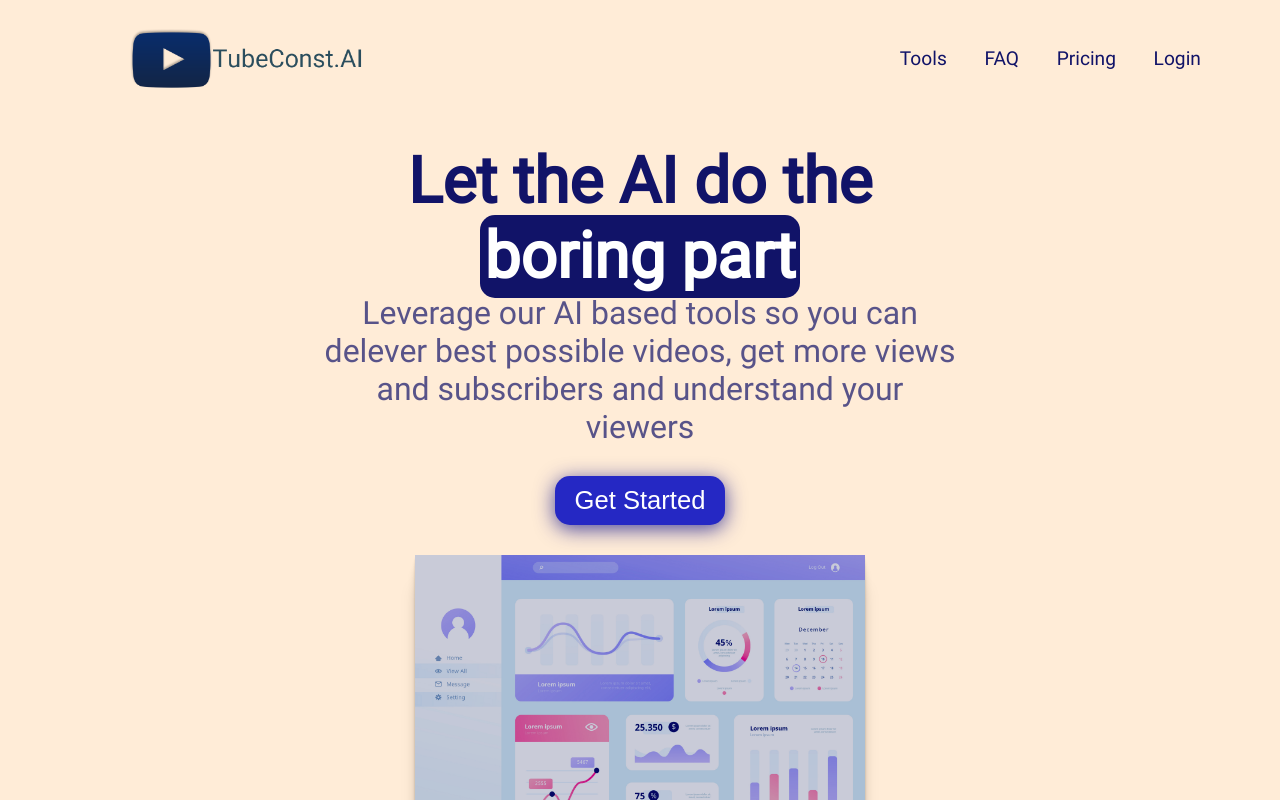
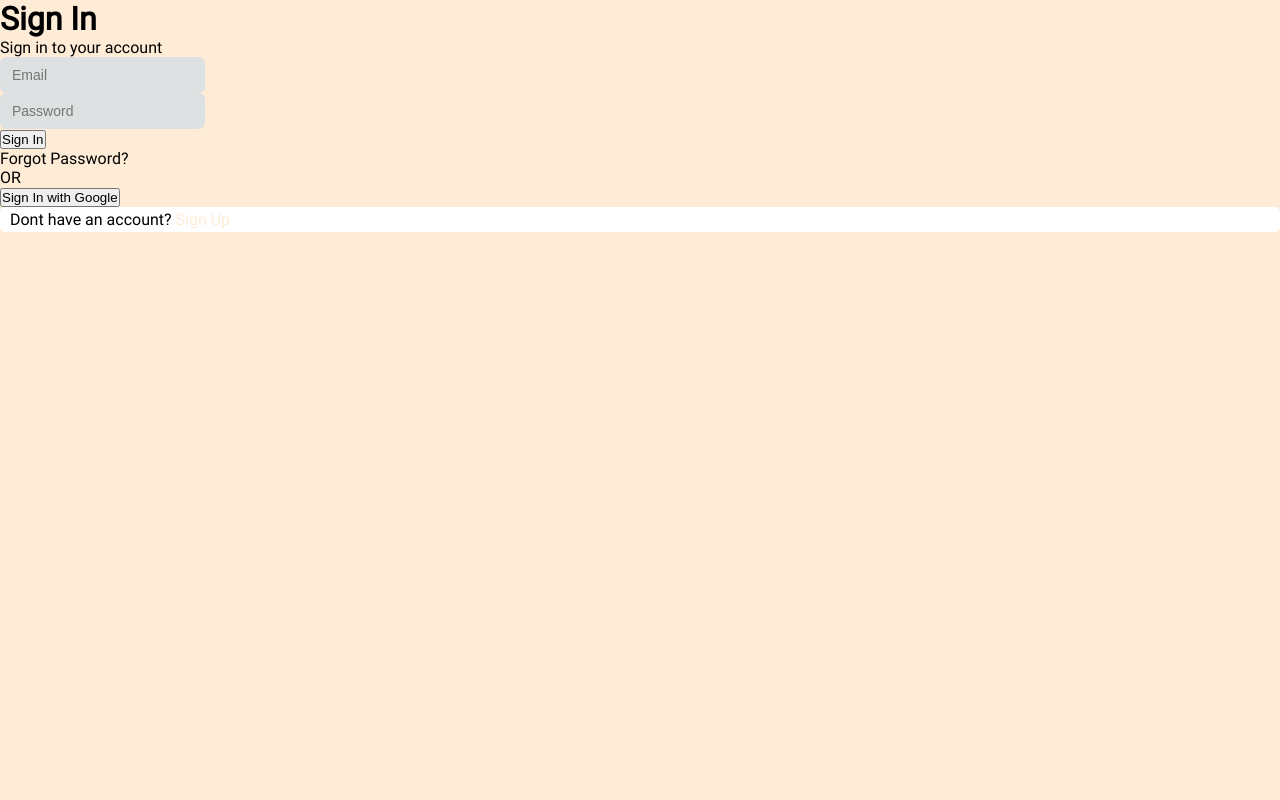
Before and after one commit to aciken/proj-01, a React (Vite) app: page / in a window 1280 px wide. Both pictures are taken after a click on the link "Login". Shown: the top 800 px of the page. Built offline with nearby package versions, Linux system fonts and the light colour scheme.

Commit message:
started login form

```diff
--- a/src/App.jsx
+++ b/src/App.jsx
@@ -4,17 +4,31 @@ import { Pricing } from "./Pricing";
 import { Questions } from "./Questions";
 import { Tools } from "./Tools";
 import { Footer } from "./Footer";
+import { Login } from "./LoginForm";
+import './app.css';
 
 export function App() {
 
+  const loginClick = () => {
+    const mainPart = document.querySelector('.main-part');
+    const loginPart = document.querySelector('.login-part');
+    mainPart.classList.toggle('selected');
+    loginPart.classList.toggle('selected')
+}
+
   return (
-    <div>
-  <Nav />
-  <Hero />
-  <Tools />
-  <Questions/>
-  <Pricing />
-  <Footer/>
-  </div>
+    <div className="whole-app">
+      <div className="main-part">
+        <Nav loginClick={loginClick}/>
+        <Hero loginClick={loginClick}/>
+        <Tools />
+        <Questions/>
+        <Pricing />
+        <Footer loginClick={loginClick}/>
+        </div>
+        <div className="login-part selected">
+        <Login loginClick={loginClick} />
+        </div>
+    </div>
   );
 }
--- a/src/Footer.jsx
+++ b/src/Footer.jsx
@@ -1,7 +1,6 @@
 import './footer.css'
-import image from './assets/logo.png'
 
-export function Footer() {
+export function Footer(props) {
  return(
         <div className="footer">
 
@@ -27,7 +26,7 @@ export function Footer() {
             </div>
 
             <div className='rights'>
-            <p className='sign-up'>Sign Up</p>
+            <p onClick={props.loginClick} className='sign-up'>Sign Up</p>
             <p>
                 Ship your startup in days, not week <br/>
                 Copyright © 2024 - All rights reserved
--- a/src/Hero.jsx
+++ b/src/Hero.jsx
@@ -1,19 +1,16 @@
 import './Hero.css'
 import statsImg from './assets/3163925[1].png'
 
-export function Hero() {
+export function Hero(props) {
 
-    const handleScrollToPricing = () => {
-        const pricingSection = document.querySelector('.pricing');
-        pricingSection.scrollIntoView({ behavior: 'smooth' });
-    };
+
 
     return(
         <div className="hero">
             <div className="hero-text">
                 <h1>Let the AI do the <span className='boring-part'>boring part</span></h1>
                 <p>Leverage our AI based tools so you can delever best possible videos, get more views and subscribers and understand your viewers</p>
-                <button onClick={handleScrollToPricing} className='get-started-btn'>Get Started</button>
+                <button onClick={props.loginClick} className='get-started-btn'>Get Started</button>
             </div>
 
             <div className='hero-img'>
--- /dev/null
+++ b/src/LoginForm.jsx
@@ -0,0 +1,21 @@
+import './loginForm.css';
+
+export function Login(props){
+
+    return(
+        <div className="login">
+                <h1>Sign In</h1>
+                <p>Sign in to your account</p>
+                <form className="login-form">
+                    <input className="login-email" type="text" placeholder="Email"/>
+                    <input type="password" placeholder="Password"/>
+                    <button>Sign In</button>
+                </form>
+                <p className="forgot">Forgot Password?</p>
+                <p className="or">OR</p>
+                <button className="google">Sign In with Google</button>
+                <p className="sign-up" onClick={props.loginClick}>Dont have an account? <a href="#">Sign Up</a></p>
+            </div>
+
+    )
+}
--- a/src/Nav.jsx
+++ b/src/Nav.jsx
@@ -2,7 +2,9 @@ import './nav.css';
 import logo from './assets/logo.png';
 import { useState } from 'react';
 
-export function Nav() {
+export function Nav(props) {
+
+
     const handleScrollToPricing = () => {
         const pricingSection = document.querySelector('.pricing');
         pricingSection.scrollIntoView({ behavior: 'smooth' });
@@ -29,7 +31,7 @@ export function Nav() {
                 <a href="#" onClick={handleScrollToTools}>Tools</a>
                 <a href="#" onClick={handleScrollToQuestions} className='demo-nav'>FAQ</a>
                 <a href="#" onClick={handleScrollToPricing}>Pricing</a>
-                <a href="#">Login</a>
+                <a href="#"onClick={props.loginClick} >Login</a>
             </div>
         </div>
     )
--- /dev/null
+++ b/src/app.css
@@ -0,0 +1,3 @@
+.selected{
+    display: none;
+}
--- /dev/null
+++ b/src/loginForm.css
@@ -0,0 +1,32 @@
+@font-face {
+    font-family: 'Roboto-Regular';
+    src: url(./assets/Roboto-Regular.ttf);
+}
+
+.login{
+    font-family: 'Roboto-Regular';
+    background-color: #ffecd7;
+    height: 100vh;
+}
+
+.login-form input{
+    font-size: 14px;
+    border-radius: 6px;
+    line-height: 1.5;
+    padding: 5px 10px;
+    transition: box-shadow 100ms ease-in, border 100ms ease-in, background-color 100ms ease-in;
+    border: 2px solid #dee1e2;
+    color: rgb(14, 14, 16);
+    background: #dee1e2;
+    display: block;
+    height: 36px;
+
+}
+
+.login-form input:hover {
+    border-color: #ccc;
+}
+.login-form input:focus{
+    border-color: #9147ff;
+    background: #fff;
+}
```
Also changed, not shown: .eslintrc.cjs.
